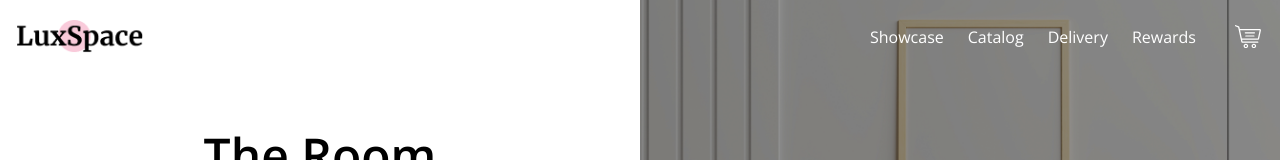
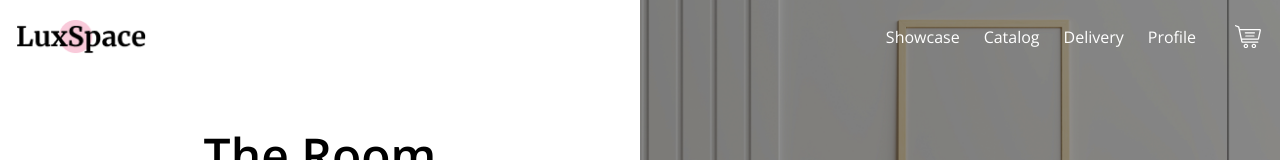
Before and after one commit to CrocoXXX/LuxSpace-PWA, a React (Create React App) app: page / in a window 1280 px wide. Shown: the top 160 px of the page. Built offline with nearby package versions, Linux system fonts and the light colour scheme; no server answers.

Commit message:
Add Navigation -- DONE

```diff
--- a/package.json
+++ b/package.json
@@ -8,6 +8,7 @@
     "@testing-library/user-event": "^13.5.0",
     "react": "^18.2.0",
     "react-dom": "^18.2.0",
+    "react-router-dom": "^6.17.0",
     "react-scripts": "5.0.1",
     "web-vitals": "^2.1.4",
     "workbox-background-sync": "^6.6.0",
--- a/src/App.js
+++ b/src/App.js
@@ -1,5 +1,6 @@
 import React from 'react';
 import { useState, useEffect } from 'react';
+import { BrowserRouter, Route, Routes } from 'react-router-dom';
 
 import Header from './components/Header';
 import HeroSection from './components/HeroSection';
@@ -10,6 +11,7 @@ import AsideMenu from './components/AsideMenu';
 import Footer from './components/Footer';
 import Offline from './components/Offline';
 import Splash from './pages/Splash';
+import Profile from './pages/Profile';
 
 function App() {
   const [items, setItems] = useState([])
@@ -77,4 +79,13 @@ function App() {
   );
 }
 
-export default App;
+export default function AppRoutes() {
+  return (
+    <BrowserRouter>
+      <Routes>
+        <Route path="/" element={<App />} />
+        <Route path="/profile" element={<Profile />} />
+      </Routes>
+    </BrowserRouter>
+  )
+};
--- a/src/components/Header.jsx
+++ b/src/components/Header.jsx
@@ -1,4 +1,5 @@
 import React from 'react'
+import { Link } from 'react-router-dom'
 
 const Header = () => {
     return (
@@ -27,9 +28,9 @@ const Header = () => {
                                 </a>
                             </li>
                             <li className="mx-3 py-6 md:py-0">
-                                <a href="/" className="text-black md:text-white hover:underline">
-                                    Rewards
-                                </a>
+                                <Link to="/profile" className="text-black md:text-white hover:underline">
+                                    Profile
+                                </Link>
                             </li>
                         </ul>
                     </div>
```
Also changed, not shown: 1 other file (tests, documents, lock files or other folders).
